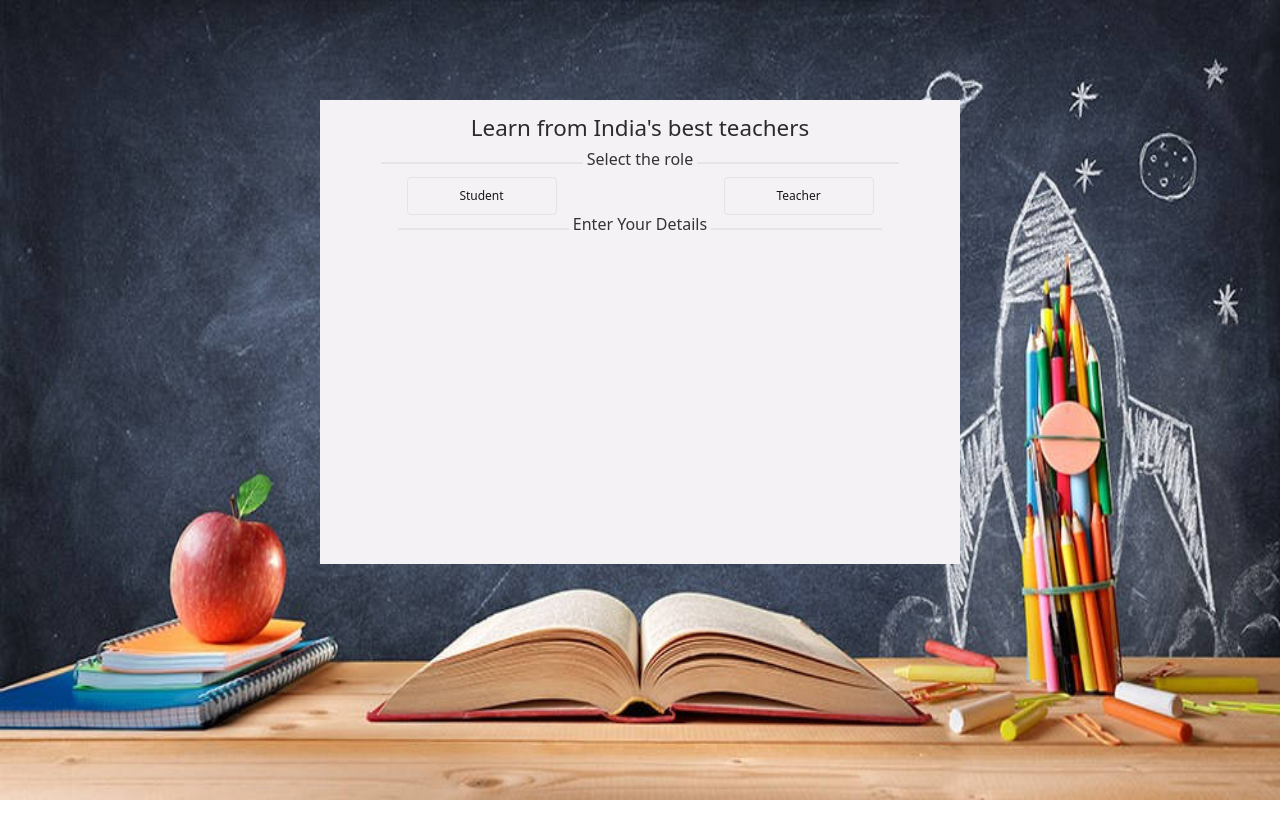
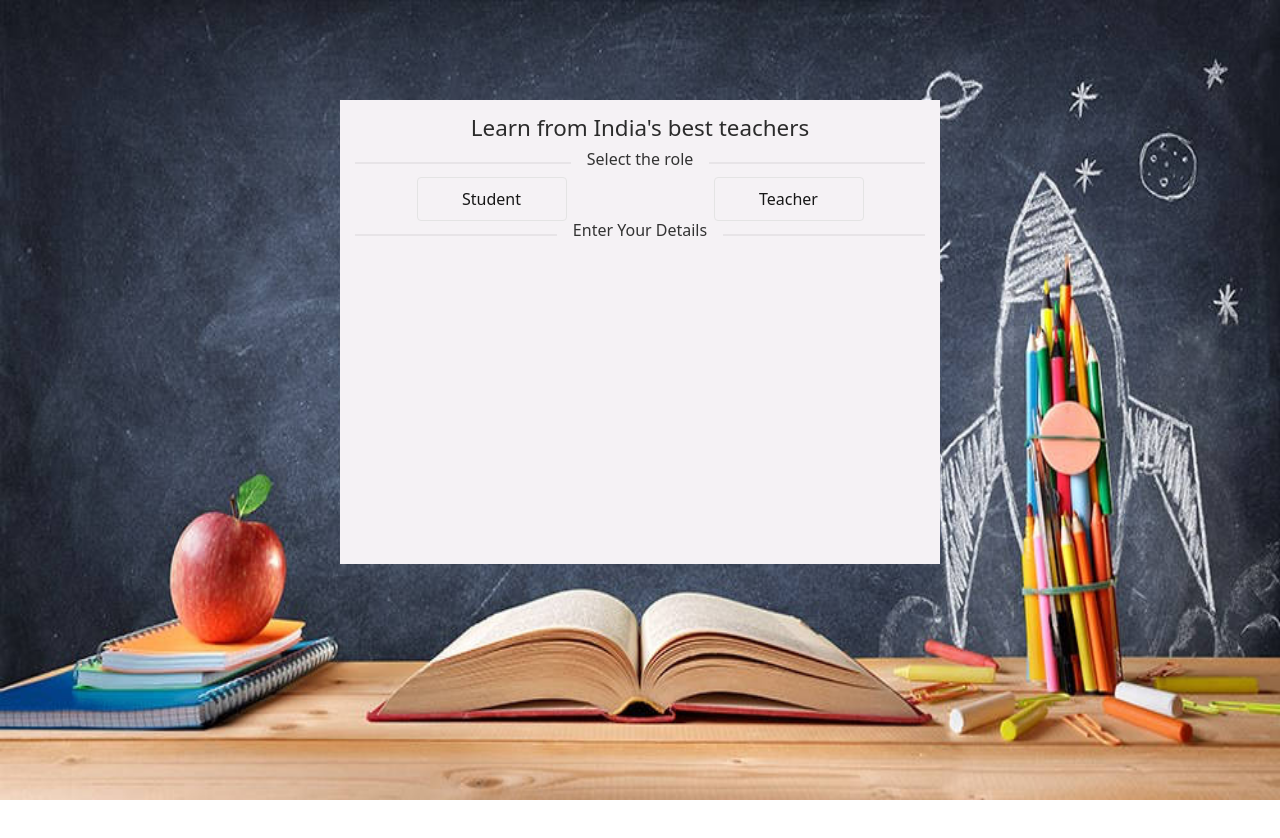
Before and after one commit to yashTomar272/Elearn, a React (Create React App) app in the folder frontend/: page / in a window 1280 px wide. Shown: the top 838 px of the page. After the commit the page ends 800 px from the top, so only its background shows below. Built offline with nearby package versions, Linux system fonts and the light colour scheme.

Commit message:
added login

```diff
--- a/frontend/src/App.css
+++ b/frontend/src/App.css
@@ -52,7 +52,7 @@
   text-align: center;
   color: #171717;
   border: 1px solid #e4e4e4;
-  font-size: 12px;
+  font-size: clamp(10px, 16px, 20px);
   font-weight: 500;
   cursor: pointer;
   display: inline-block;
--- a/frontend/src/component/Login.jsx
+++ b/frontend/src/component/Login.jsx
@@ -6,18 +6,35 @@ const Login = () => {
     <>
     <form className='Login_main_class position-relative' style={{height:"100vh",width:"100%"}}>
 <img src={Img} className='img_class img-fluid' style={{height:"100vh",width:"100%"}}/>
-<div className='position-absolute  d-flex flex-column ' style={{height:"100%",width:"100%",display:"flex", alignItems:"center",top:"100px",borderRadius:"9px"}}>
-<div className='position-relative ' style={{backgroundColor:"#f5f2f5", height:"58%", width:"50%",padding:"15px"}}>
+<div className='position-absolute  d-flex flex-column top-0' style={{height:"100%",width:"100%",display:"flex", alignItems:"center",borderRadius:"9px"}}>
+<div className='position-relative ' style={{backgroundColor:"#f5f2f5",top:"100px", height:"58%", width:"50%",minWidth:"310px",maxWidth:"600px",padding:"15px"}}>
   <h2 style={{width:"100%",textAlign:"center",fontSize:"22.4px",color:"#2b2b2b",fontWeight:"500"}}>Learn from India's best teachers</h2>
 
-<div className='DALJU w-100 flex-row gap-1'>
+{/* <div className='DALJU w-100 flex-row gap-1'>
 <div style={{width:"33%",height:"2px",backgroundColor:"rgba(112,112,112,0.1)"}}></div>
 <h3 style={{fontSize:"16px",fontWeight:"500",color:"#333333"}}>Select the role</h3>
 <div style={{width:"33%",height:"2px",backgroundColor:"rgba(112,112,112,0.1)"}}></div>
+</div> */}
+<div className="DALJU d-flex align-items-center w-100 gap-2">
+  <div style={{ flex: 1,height: "2px",backgroundColor: "rgba(112,112,112,0.1)"}}></div>
+  <h3 style={{
+    fontSize: "16px",
+    fontWeight: "500",
+    color: "#333",
+    backgroundColor: "#f5f2f5", // hides line behind text
+    padding: "0 8px"
+  }}>
+    Select the role
+  </h3>
+  <div style={{
+    flex: 1,
+    height: "2px",
+    backgroundColor: "rgba(112,112,112,0.1)"
+  }}></div>
 </div>
 
 <div className="d-flex justify-content-between align-items-center row">
-  <div className='d-flex justify-content-center align-items-center col' style={{ position: "relative" }}>
+  <div className='d-flex justify-content-center align-items-center col-6' style={{ position: "relative" }}>
     <input
       type="radio"
       value="student"
@@ -31,7 +48,7 @@ const Login = () => {
     </label>
   </div>
 
-  <div className='col d-flex justify-content-center align-items-center' style={{ position: "relative" }}>
+  <div className='col-6 d-flex justify-content-center align-items-center' style={{ position: "relative" }}>
     <input
       type="radio"
       value="teacher"
@@ -46,10 +63,27 @@ const Login = () => {
   </div>
 </div>
 
-<div className='DALJU w-100 flex-row gap-1'>
+{/* <div className='DALJU w-100 flex-row gap-1'>
 <div style={{width:"28%",height:"2px",backgroundColor:"rgba(112,112,112,0.1)"}}></div>
 <h3 style={{fontSize:"16px",fontWeight:"500",color:"#333333"}}>Enter Your Details</h3>
 <div style={{width:"28%",height:"2px",backgroundColor:"rgba(112,112,112,0.1)"}}></div>
+</div> */}
+<div className="DALJU d-flex align-items-center w-100 gap-2">
+  <div style={{ flex: 1,height: "2px",backgroundColor: "rgba(112,112,112,0.1)"}}></div>
+  <h3 style={{
+    fontSize: "16px",
+    fontWeight: "500",
+    color: "#333",
+    backgroundColor: "#f5f2f5", // hides line behind text
+    padding: "0 8px"
+  }}>
+    Enter Your Details
+  </h3>
+  <div style={{
+    flex: 1,
+    height: "2px",
+    backgroundColor: "rgba(112,112,112,0.1)"
+  }}></div>
 </div>
 
 </div></div>
```
